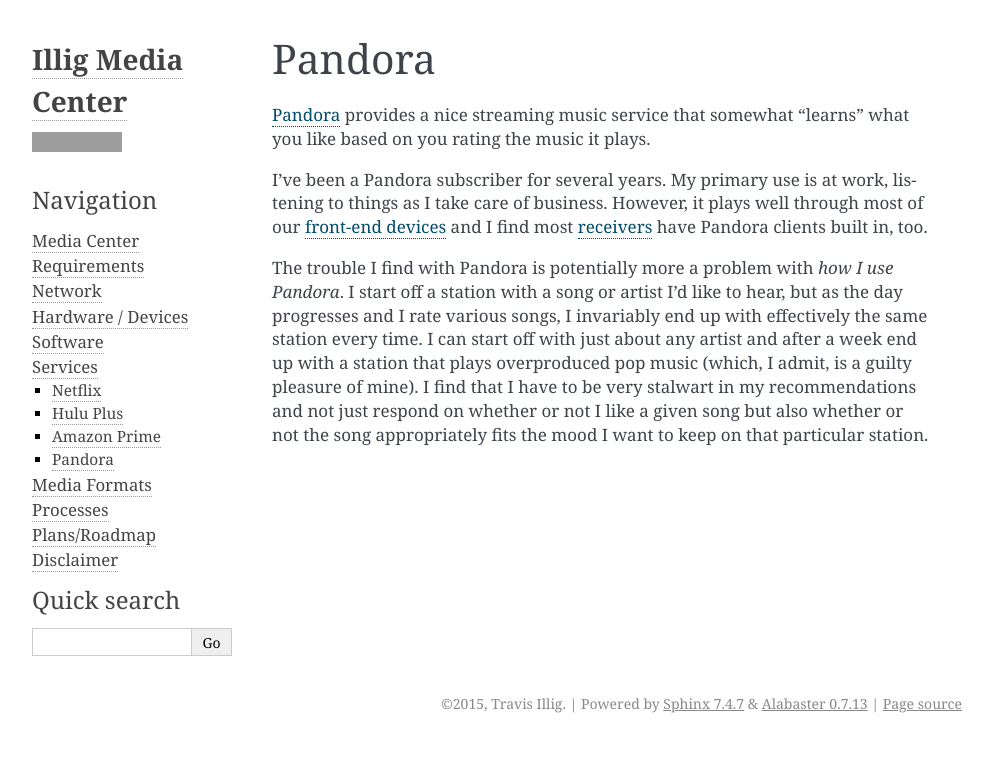
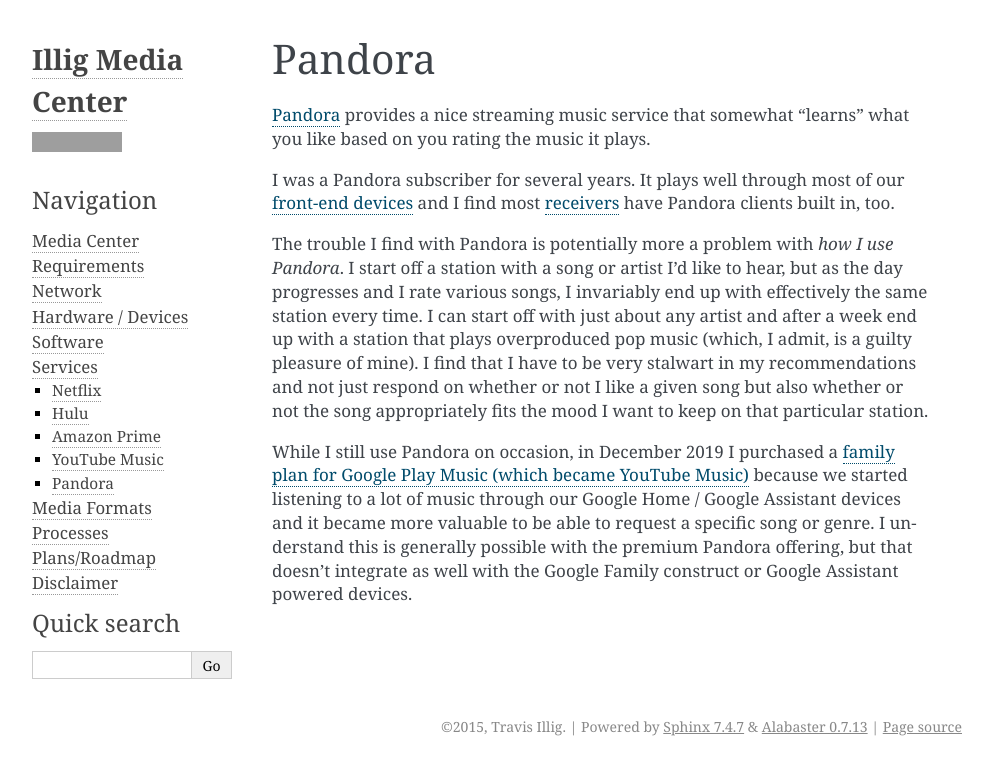
Before and after one commit to tillig/mediacenter, a Sphinx documentation site: the page built from docs/services/pandora.rst, in a window 1280 px wide, cut to the strip 0-775 px from the top of the page. Shown: the whole strip, without its empty margins (148-1141 px from the left). Built offline with Sphinx 7.4.7, drawn with Linux system fonts in a browser that asks for light colours; grey boxes are pictures that could not be loaded.

Commit message:
Updated services for new music subscription.

```diff
--- a/docs/services/index.rst
+++ b/docs/services/index.rst
@@ -4,7 +4,7 @@
 
 We subscribe to several services for providing digital content.
 
-Video is generally served up by :doc:`Netflix <netflix>`, :doc:`Hulu <hulu>`, or :doc:`Amazon Prime Video <amazon>`. Music is :doc:`Pandora <pandora>`.
+Video is generally served up by :doc:`Netflix <netflix>`, :doc:`Hulu <hulu>`, or :doc:`Amazon Prime Video <amazon>`. Music is :doc:`YouTube Music <pandora>`.
 
 I don't generally purchase digital-only video content. I talk a bit more about that in the :doc:`media formats section <../formats/index>`.
 
@@ -12,4 +12,5 @@
     netflix.rst
     hulu.rst
     amazon.rst
+    youtube.rst
     pandora.rst
--- a/docs/services/pandora.rst
+++ b/docs/services/pandora.rst
@@ -4,6 +4,8 @@
 
 `Pandora <http://www.pandora.com>`_ provides a nice streaming music service that somewhat "learns" what you like based on you rating the music it plays.
 
-I've been a Pandora subscriber for several years. My primary use is at work, listening to things as I take care of business. However, it plays well through most of our :doc:`front-end devices <../hardware/frontend/index>` and I find most :doc:`receivers <../hardware/receiver/index>` have Pandora clients built in, too.
+I was a Pandora subscriber for several years. It plays well through most of our :doc:`front-end devices <../hardware/frontend/index>` and I find most :doc:`receivers <../hardware/receiver/index>` have Pandora clients built in, too.
 
 The trouble I find with Pandora is potentially more a problem with *how I use Pandora*. I start off a station with a song or artist I'd like to hear, but as the day progresses and I rate various songs, I invariably end up with effectively the same station every time. I can start off with just about any artist and after a week end up with a station that plays overproduced pop music (which, I admit, is a guilty pleasure of mine). I find that I have to be very stalwart in my recommendations and not just respond on whether or not I like a given song but also whether or not the song appropriately fits the mood I want to keep on that particular station.
+
+While I still use Pandora on occasion, in December 2019 I purchased a :doc:`family plan for Google Play Music (which became YouTube Music) <youtube>` because we started listening to a lot of music through our Google Home / Google Assistant devices and it became more valuable to be able to request a specific song or genre. I understand this is generally possible with the premium Pandora offering, but that doesn't integrate as well with the Google Family construct or Google Assistant powered devices.
--- /dev/null
+++ b/docs/services/youtube.rst
@@ -0,0 +1,5 @@
+=============
+YouTube Music
+=============
+
+In December 2019 I got a family plan to `YouTube Music <https://music.youtube.com>`_. This started as Google Play Music and we switched to it from :doc:`Pandora <pandora>` because we were using our Google Home / Google Assistant devices a lot more. Google/YouTube music integrates better with this scenario, allowing for easier access to specific songs/albums and integrating with the Google Family - something we already had set up for other reasons.
```
Also changed, not shown: docs/services/hulu.rst (+4 -4 lines).
